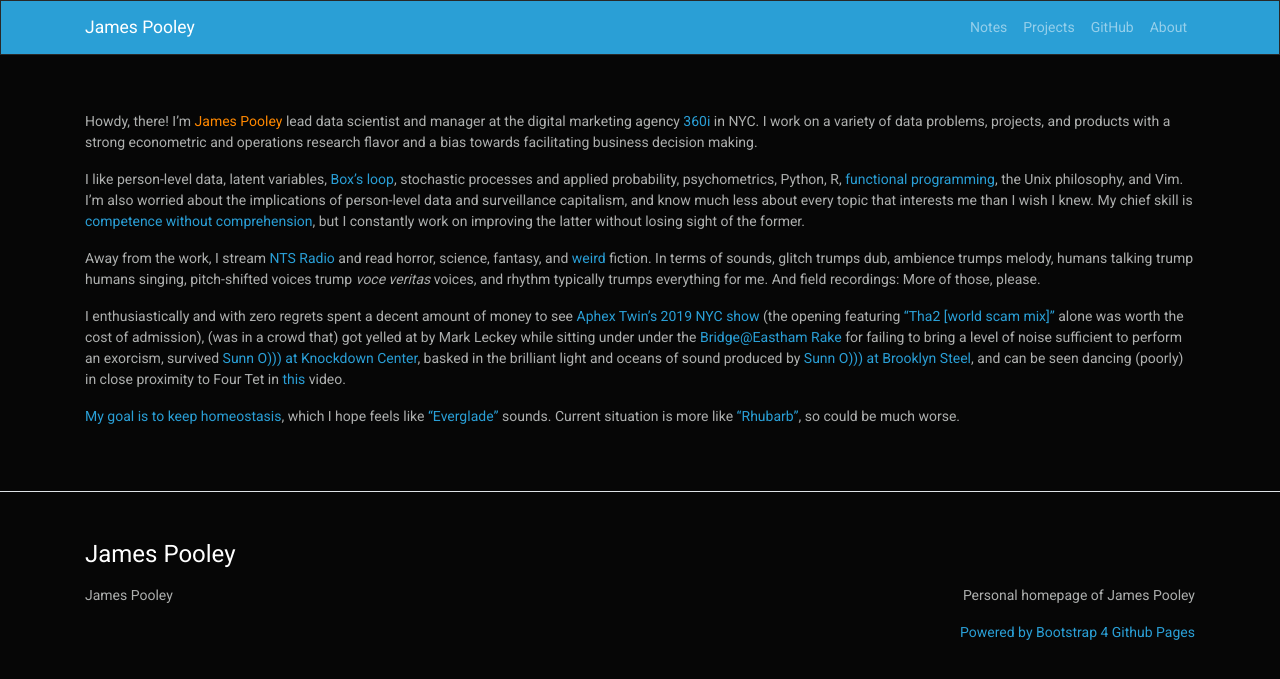
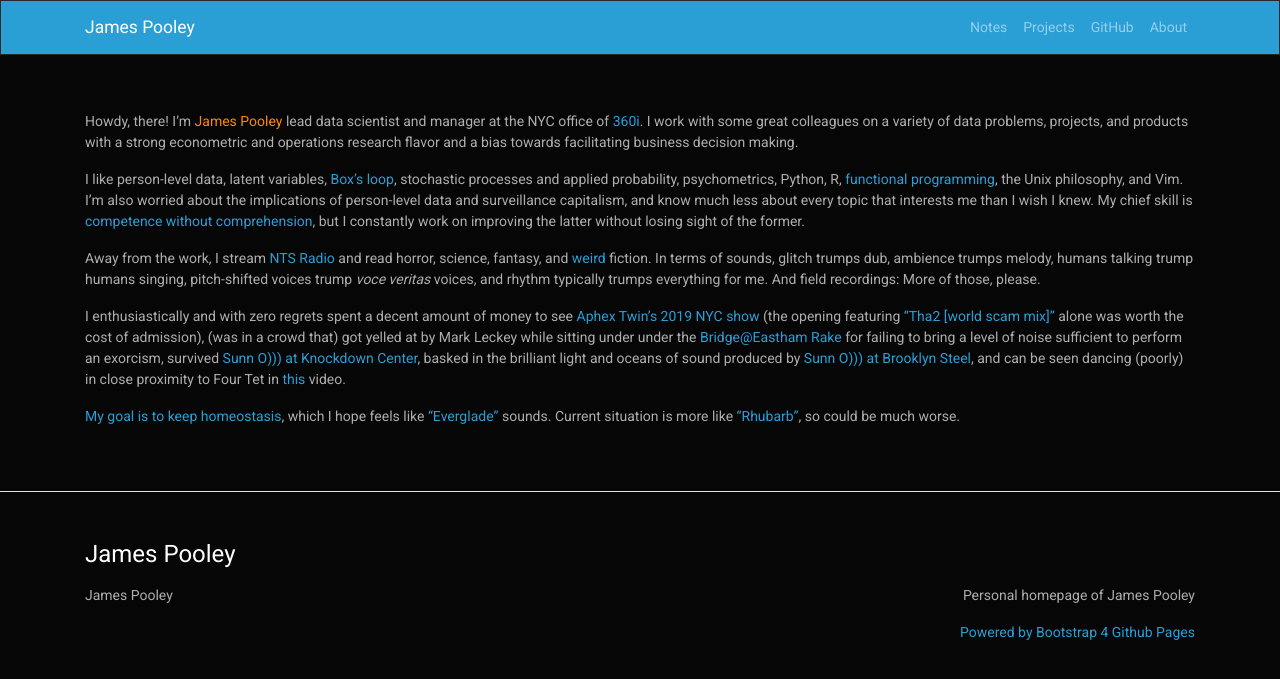
Before and after one commit to jamespooley/archived-jamespooley.github.io, a Jekyll site: the page built from about.md, in a window 1280 px wide. Shown: the top 679 px of the page. Built offline with Jekyll 4.4.1, drawn with Linux system fonts in a browser that asks for light colours; our own code applies the rules of GitHub Pages for plain Markdown files.

Commit message:
Shout out colleagues

```diff
--- a/about.md
+++ b/about.md
@@ -5,11 +5,11 @@
 <!-- </blockquote> -->
 
 Howdy, there! I'm <span class="text-warning">James Pooley</span>
-lead data scientist and manager at the digital marketing agency
-[360i](https://360i.com/capabilities/analytics/)
-in NYC. I work on a variety of data problems, projects, and products
-with a strong econometric and operations research flavor and a bias towards
-facilitating  business decision making.
+lead data scientist and manager at the NYC office of
+[360i](https://360i.com/capabilities/analytics/).
+I work with some great colleagues on a variety of data problems,
+projects, and products with a strong econometric and operations research flavor and a bias towards
+facilitating business decision making.
 
 I like person-level data, latent variables,
 [Box's loop](http://www.cs.columbia.edu/~blei/papers/Blei2014b.pdf),
```
